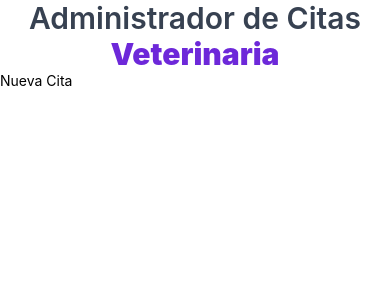
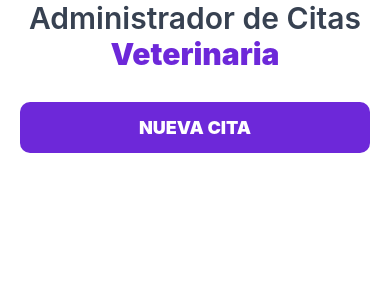
Before and after one commit to joelrdz/urnjp-citas, a React Native app: screen / in a window 390 px wide. Shown: the top 300 px of the page. Built offline with nearby package versions, Linux system fonts and the light colour scheme.

Commit message:
Styles for Pressable and Text "custom" button

```diff
--- a/App.tsx
+++ b/App.tsx
@@ -18,8 +18,11 @@ const App = () => {
         Administrador de Citas {''}
         <Text style={styles.titleBold}>Veterinaria</Text>
       </Text>
-      <Pressable onPress={ handleNewAppointment }>
-        <Text>Nueva Cita</Text>
+      <Pressable
+        onPress={ handleNewAppointment }
+        style={styles.buttonNewAppointment}
+      >
+        <Text style={styles.buttonTextNewAppointment}>Nueva Cita</Text>
       </Pressable>
     </SafeAreaView>
   );
@@ -39,6 +42,20 @@ const styles = StyleSheet.create({
     fontWeight: '900',
     color: '#6D28D9',
   },
+  buttonNewAppointment: {
+    backgroundColor: '#6D28D9',
+    padding: 15,
+    marginTop: 30,
+    marginHorizontal: 20,
+    borderRadius: 10,
+  },
+  buttonTextNewAppointment: {
+    textAlign: 'center',
+    color: '#FFF',
+    fontSize: 18,
+    fontWeight: '900',
+    textTransform: 'uppercase',
+  },
 });
 
 export default App;
```
